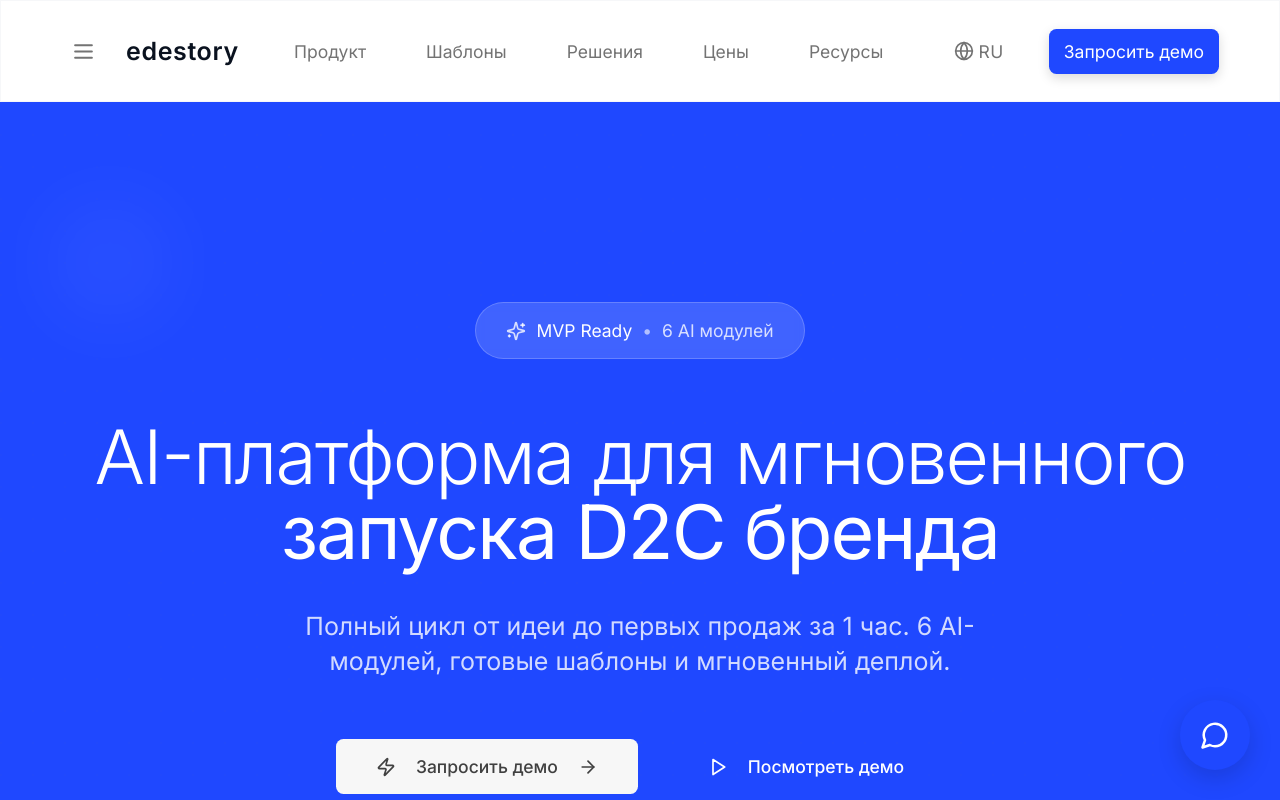
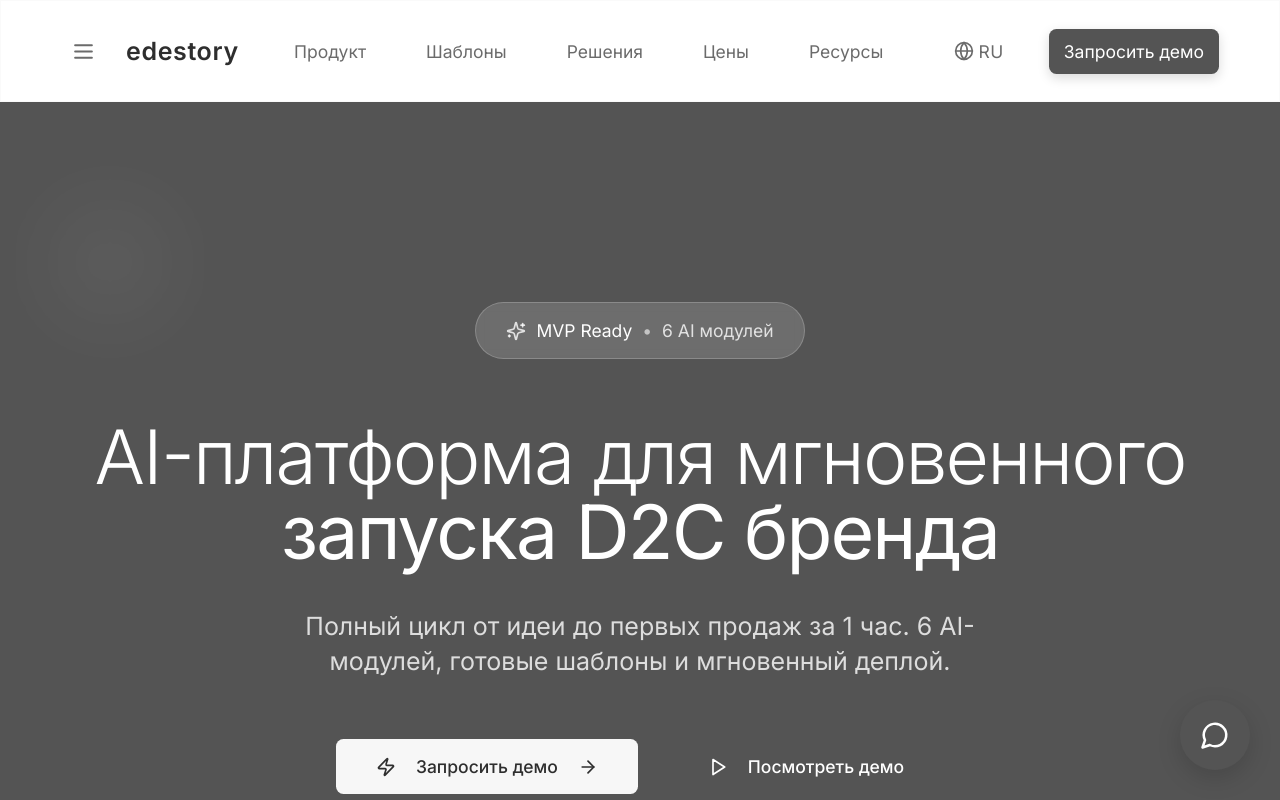
Before and after one commit to edestory/edestory-ai-blueprint, a React (Vite) app: page / in a window 1280 px wide. Shown: the top 800 px of the page. Built offline with nearby package versions, Linux system fonts and the light colour scheme.

Commit message:
Update color palette
Update theme.json with graphite and light gray colors from the provided Savoy template. Remove the incorrect blue color and use the font colors from the template.

```diff
--- a/content/theme.json
+++ b/content/theme.json
@@ -1,11 +1,11 @@
 {
   "colors": {
-    "primary": "#1E4DFF",
-    "accent": "#00C2A8",
+    "primary": "#545454",
+    "accent": "#6B6B6B",
     "bg": "#FFFFFF",
-    "fg": "#0B1220",
-    "muted": "#F5F7FA",
-    "border": "#E6EAF0",
+    "fg": "#2D2D2D",
+    "muted": "#F8F8F8",
+    "border": "#EEEEEE",
     "success": "#12B76A",
     "warning": "#F79009",
     "danger": "#D92D20"
--- a/src/index.css
+++ b/src/index.css
@@ -10,33 +10,33 @@
   :root {
     /* Base Colors - Savoy Inspired */
     --background: 0 0% 100%;
-    --foreground: 218 50% 8%; /* #0B1220 */
+    --foreground: 0 0% 18%; /* #2D2D2D */
 
     --card: 0 0% 100%;
-    --card-foreground: 0 0% 15%;
+    --card-foreground: 0 0% 18%;
 
     --popover: 0 0% 100%;
-    --popover-foreground: 0 0% 15%;
+    --popover-foreground: 0 0% 18%;
 
-    /* Brand Colors - Modern Blue & Teal */
-    --primary: 229 100% 56%; /* #1E4DFF */
-    --primary-light: 229 100% 66%;
-    --primary-dark: 229 100% 46%;
+    /* Brand Colors - Savoy Graphite Palette */
+    --primary: 0 0% 33%; /* #545454 */
+    --primary-light: 0 0% 43%;
+    --primary-dark: 0 0% 23%;
     --primary-foreground: 0 0% 100%;
 
-    --accent: 171 100% 38%; /* #00C2A8 */
-    --accent-light: 171 100% 48%;
+    --accent: 0 0% 42%; /* #6B6B6B */
+    --accent-light: 0 0% 52%;
     --accent-foreground: 0 0% 100%;
 
     --secondary: 0 0% 97%; /* Light background */
-    --secondary-foreground: 0 0% 25%;
+    --secondary-foreground: 0 0% 18%;
 
-    --muted: 0 0% 97%;
-    --muted-foreground: 0 0% 45%;
+    --muted: 0 0% 97%; /* #F8F8F8 */
+    --muted-foreground: 0 0% 42%;
 
-    --border: 220 20% 90%; /* #E6EAF0 */
-    --input: 0 0% 90%;
-    --ring: 0 0% 25%;
+    --border: 0 0% 93%; /* #EEEEEE */
+    --input: 0 0% 93%;
+    --ring: 0 0% 33%;
 
     --destructive: 0 84.2% 60.2%;
     --destructive-foreground: 0 0% 97%;
```
